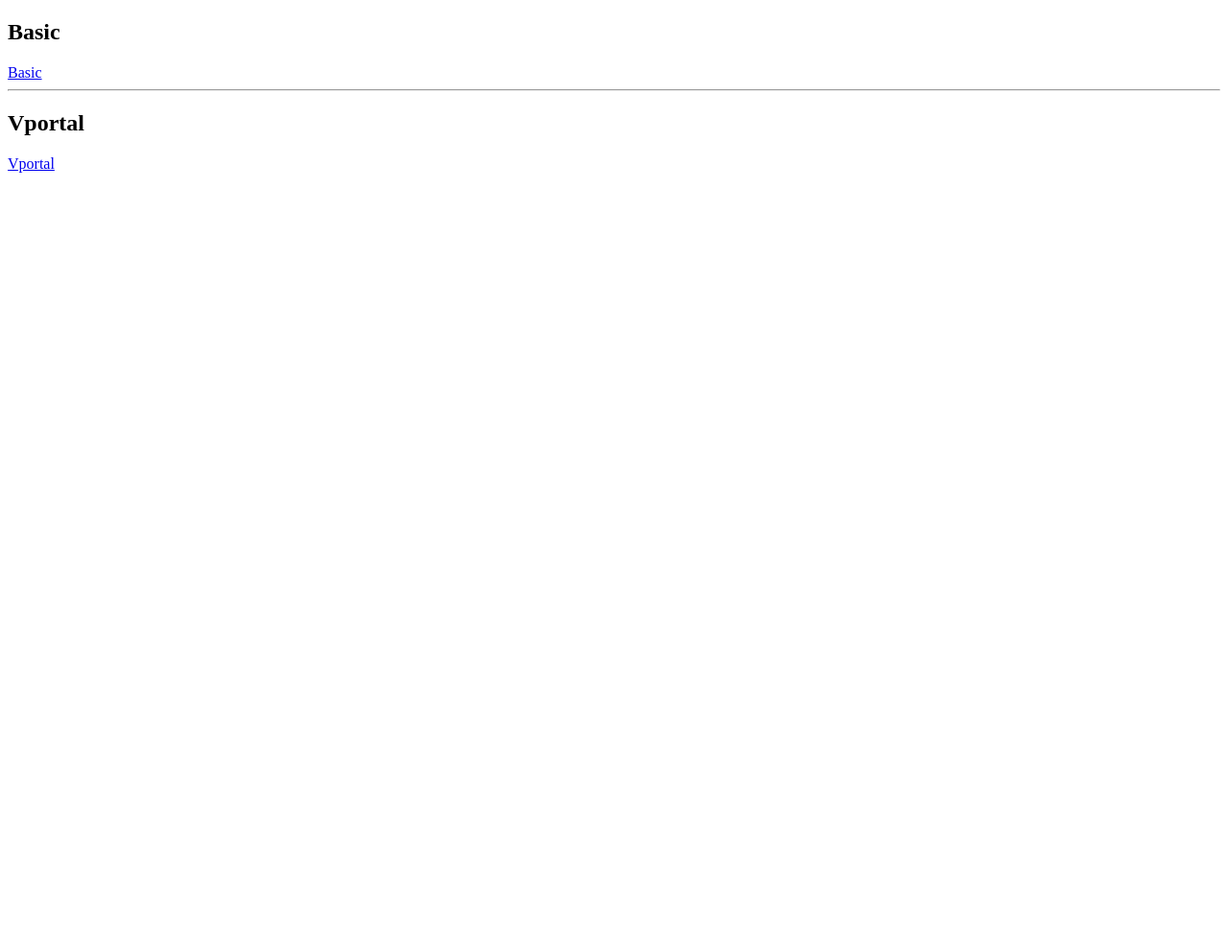
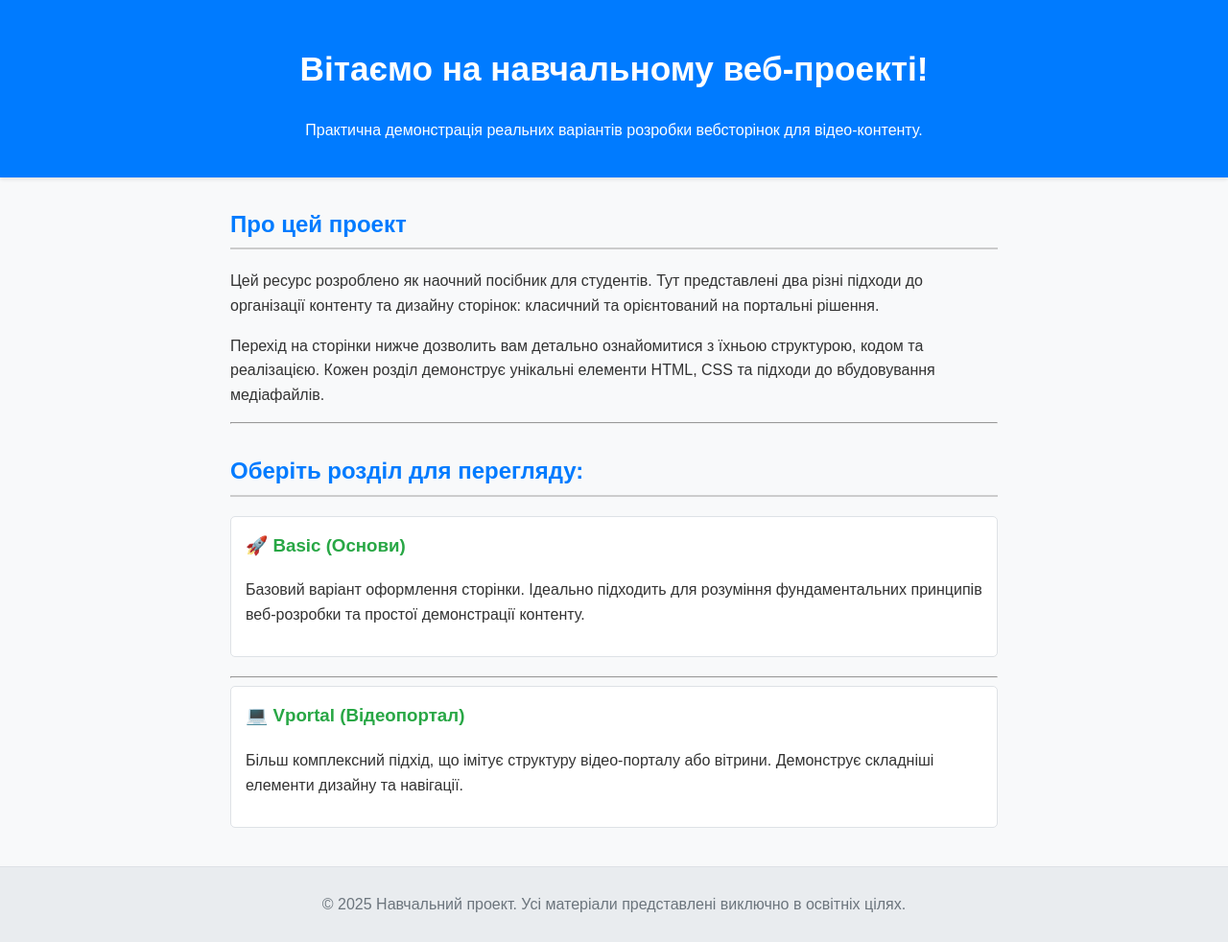
Before and after one commit to barabandmytro/my-first-site, a plain HTML site: page index.html in a window 1280 px wide. Shown: the whole page at 96% size. Before the commit the page ends 800 px from the top, so only its background shows below. Drawn offline with Linux system fonts and the light colour scheme.

Commit message:
update index.html

```diff
--- a/index.html
+++ b/index.html
@@ -1,19 +1,61 @@
 <!DOCTYPE html>
-<html lang="en">
+<html lang="uk">
 
 <head>
   <meta charset="UTF-8">
   <meta name="viewport" content="width=device-width, initial-scale=1.0">
-  <title>Document</title>
+  <title>Головна: Навчальні Варіанти Розробки Сторінок</title>
+
+  <meta name="description"
+    content="Лабораторний навчальний проект для студентів. Перегляньте реальні приклади розробки вебсторінок та відео-галерей: Basic та Vportal.">
+
   <meta name="google-site-verification" content="b6vS5nhsuiSKvVAtfZh5_yHwFO9ikdeXgsDHjT_9A_M" />
+  <link rel="stylesheet" href="style.css">
 </head>
 
 <body>
-  <h2>Basic</h2>
-  <a href="basic.html">Basic</a>
-  <hr>
-  <h2>Vportal</h2>
-  <a href="vportal.html">Vportal</a>
+
+  <header>
+    <h1>Вітаємо на навчальному веб-проекті!</h1>
+    <p class="subtitle">Практична демонстрація реальних варіантів розробки вебсторінок для відео-контенту.</p>
+  </header>
+
+  <main>
+
+    <section class="project-description">
+      <h2>Про цей проект</h2>
+      <p>Цей ресурс розроблено як наочний посібник для студентів. Тут представлені два різні підходи до організації
+        контенту та дизайну сторінок: класичний та орієнтований на портальні рішення.</p>
+      <p>Перехід на сторінки нижче дозволить вам детально ознайомитися з їхньою структурою, кодом та реалізацією. Кожен
+        розділ демонструє унікальні елементи HTML, CSS та підходи до вбудовування медіафайлів.</p>
+    </section>
+
+    <hr>
+
+    <section class="gallery-links">
+      <h2>Оберіть розділ для перегляду:</h2>
+
+      <div class="link-item">
+        <h3><a href="basic.html">🚀 Basic (Основи)</a></h3>
+        <p>Базовий варіант оформлення сторінки. Ідеально підходить для розуміння фундаментальних принципів веб-розробки
+          та простої демонстрації контенту.</p>
+      </div>
+
+      <hr>
+
+      <div class="link-item">
+        <h3><a href="vportal.html">💻 Vportal (Відеопортал)</a></h3>
+        <p>Більш комплексний підхід, що імітує структуру відео-порталу або вітрини. Демонструє складніші елементи
+          дизайну та навігації.</p>
+      </div>
+    </section>
+
+  </main>
+
+  <footer>
+    <p>&copy; 2025 Навчальний проект. Усі матеріали представлені виключно в освітніх цілях.</p>
+  </footer>
+
 </body>
 
 </html>
--- /dev/null
+++ b/style.css
@@ -0,0 +1,66 @@
+/* style.css */
+
+body {
+    font-family: 'Arial', sans-serif;
+    margin: 0;
+    padding: 0;
+    background-color: #f8f9fa; /* Дуже світлий фон */
+    color: #333;
+    line-height: 1.6;
+}
+
+header {
+    background-color: #007bff; /* Синій колір, типовий для веб */
+    color: white;
+    padding: 20px;
+    text-align: center;
+    box-shadow: 0 2px 4px rgba(0, 0, 0, 0.1);
+}
+
+main {
+    max-width: 800px;
+    margin: 20px auto; /* Центрує вміст на сторінці */
+    padding: 0 20px;
+}
+
+h1 {
+    font-size: 2.2em;
+}
+
+h2 {
+    color: #007bff;
+    border-bottom: 2px solid #ccc;
+    padding-bottom: 5px;
+    margin-top: 30px;
+}
+
+.link-item {
+    margin-bottom: 20px;
+    padding: 15px;
+    border: 1px solid #dee2e6;
+    border-radius: 5px;
+    background-color: white;
+}
+
+.link-item h3 {
+    margin-top: 0;
+}
+
+a {
+    color: #28a745;
+    text-decoration: none;
+    font-weight: bold;
+}
+
+a:hover {
+    text-decoration: underline;
+}
+
+footer {
+    text-align: center;
+    padding: 10px;
+    margin-top: 40px;
+    background-color: #e9ecef;
+    color: #6c757d;
+    border-top: 1px solid #dee2e6;
+}
```
